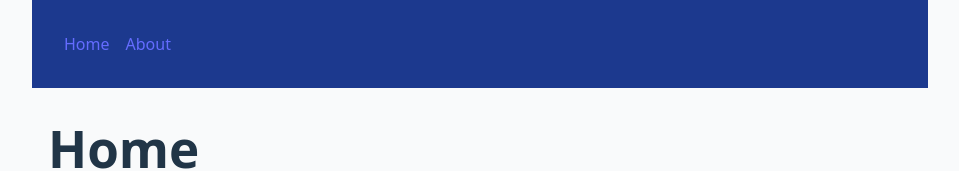
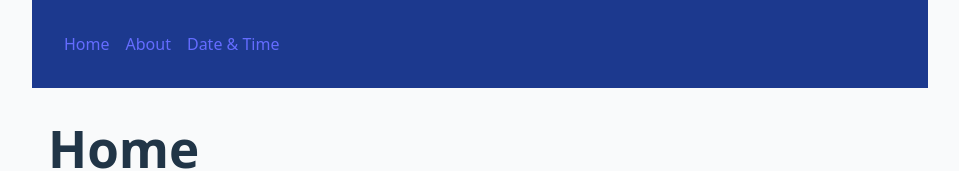
Before and after one commit to manchagd/grouping_nodes_frontend, a React (Vite) app: page / in a window 1280 px wide. Shown: the top 171 px of the page, without its empty margins (160-1119 px from the left). Built offline with nearby package versions, Linux system fonts and the light colour scheme.

Commit message:
Added link to datetime

```diff
--- a/src/layouts/MainLayout.jsx
+++ b/src/layouts/MainLayout.jsx
@@ -8,6 +8,7 @@ export default function MainLayout() {
           <nav className="px-4 py-4 flex gap-4 max-w-4xl mx-auto">
             <Link to="/">Home</Link>
             <Link to="/about">About</Link>
+            <Link to="/current_datetime">Date & Time</Link>
           </nav>
         </header>
 
```
